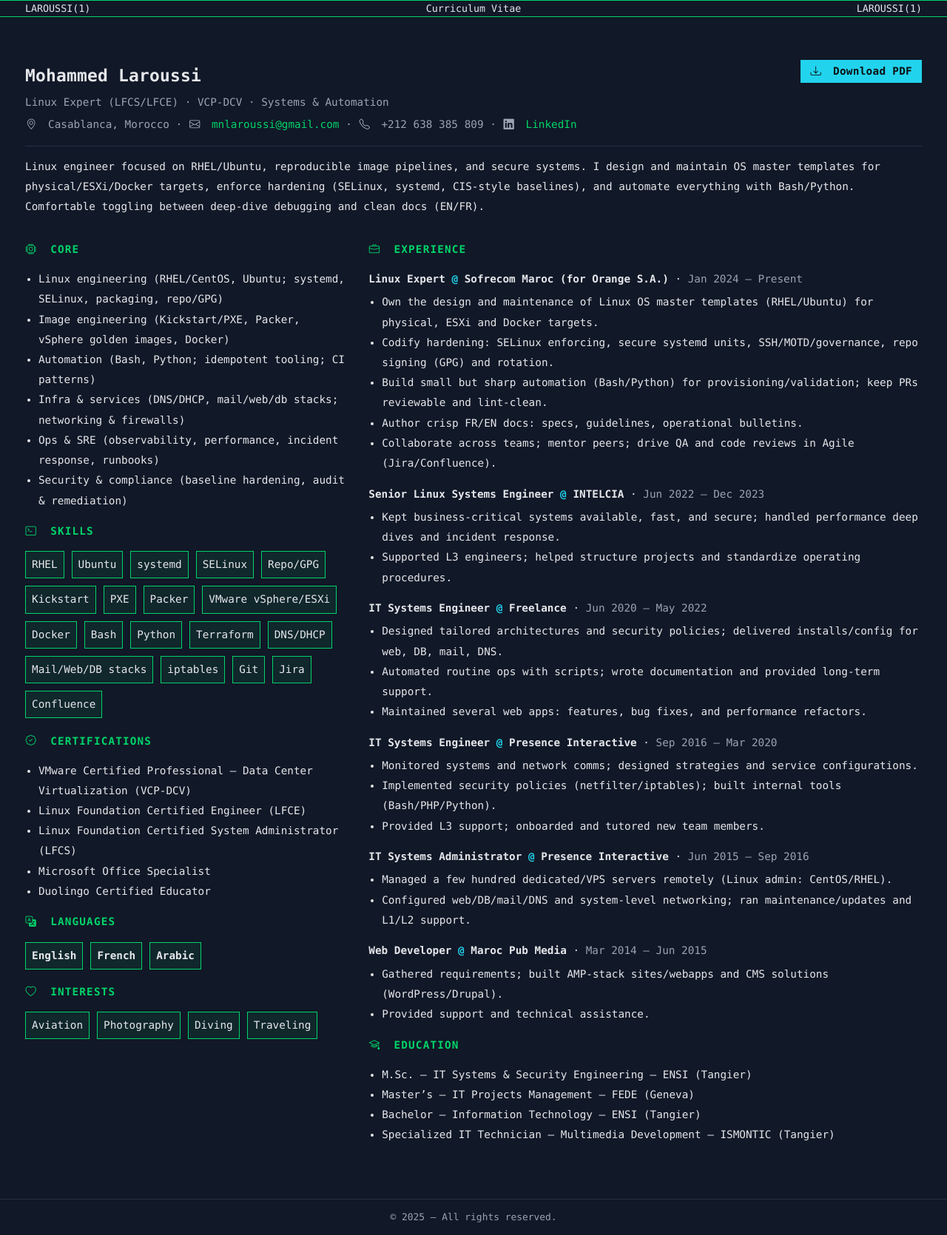
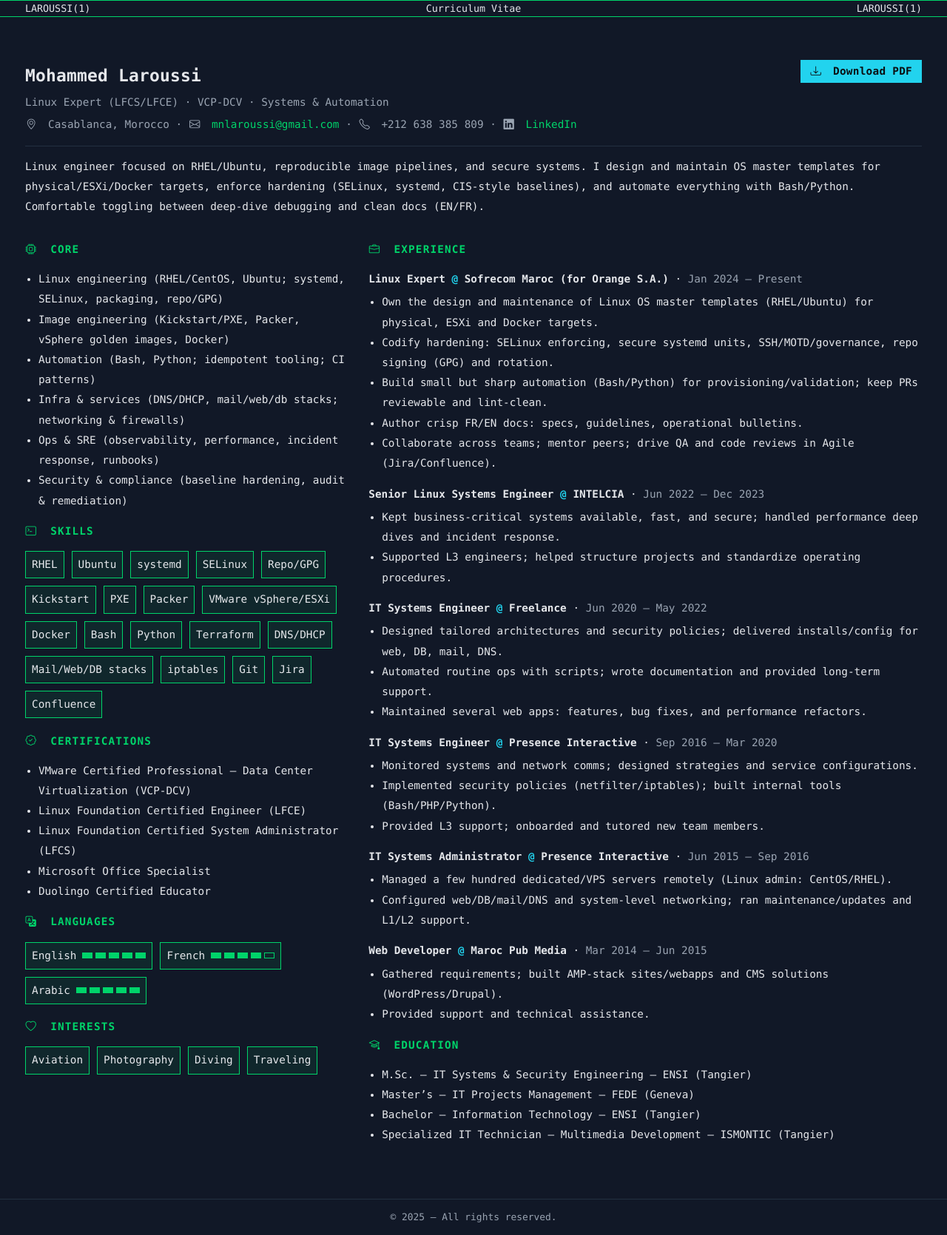
Before and after one commit to mlaroussi/resume, a Jekyll site: the page built from index.md, in a window 1280 px wide. Shown: the whole page at 74% size. Built offline with Jekyll 4.4.1, drawn with Linux system fonts in a browser that asks for light colours.

Commit message:
Update site.css

```diff
--- a/assets/css/site.css
+++ b/assets/css/site.css
@@ -79,11 +79,10 @@ ul.tags li{padding:4px 8px;border:1px solid var(--accent);border-radius:0;backgr
 /* Languages meter (overall bar per language) */
 ul.langs{display:flex;flex-wrap:wrap;gap:10px;list-style:none;padding:0;margin:.6rem 0 1.2rem}
 ul.langs li{display:flex;align-items:center;gap:8px;flex-wrap:wrap;padding:4px 8px;border:1px solid var(--accent);border-radius:0;background:rgba(0,212,106,0.08)}
-ul.langs .name{font-weight:600}
-ul.langs .meter,ul.langs .lvl{display:none}
-ul.langs li:hover .meter{display:grid}
-ul.langs li:hover .lvl{display:inline}
-
+ul.langs li .meter{display:grid}
+.meter .cell.on{background:var(--accent)}
+.meter{display:grid;grid-auto-flow:column;gap:4px}
+.meter .cell{width:14px;height:8px;border:1px solid var(--accent);background:transparent}
 
 /* Items */
 .item{margin-bottom:1rem}
```
